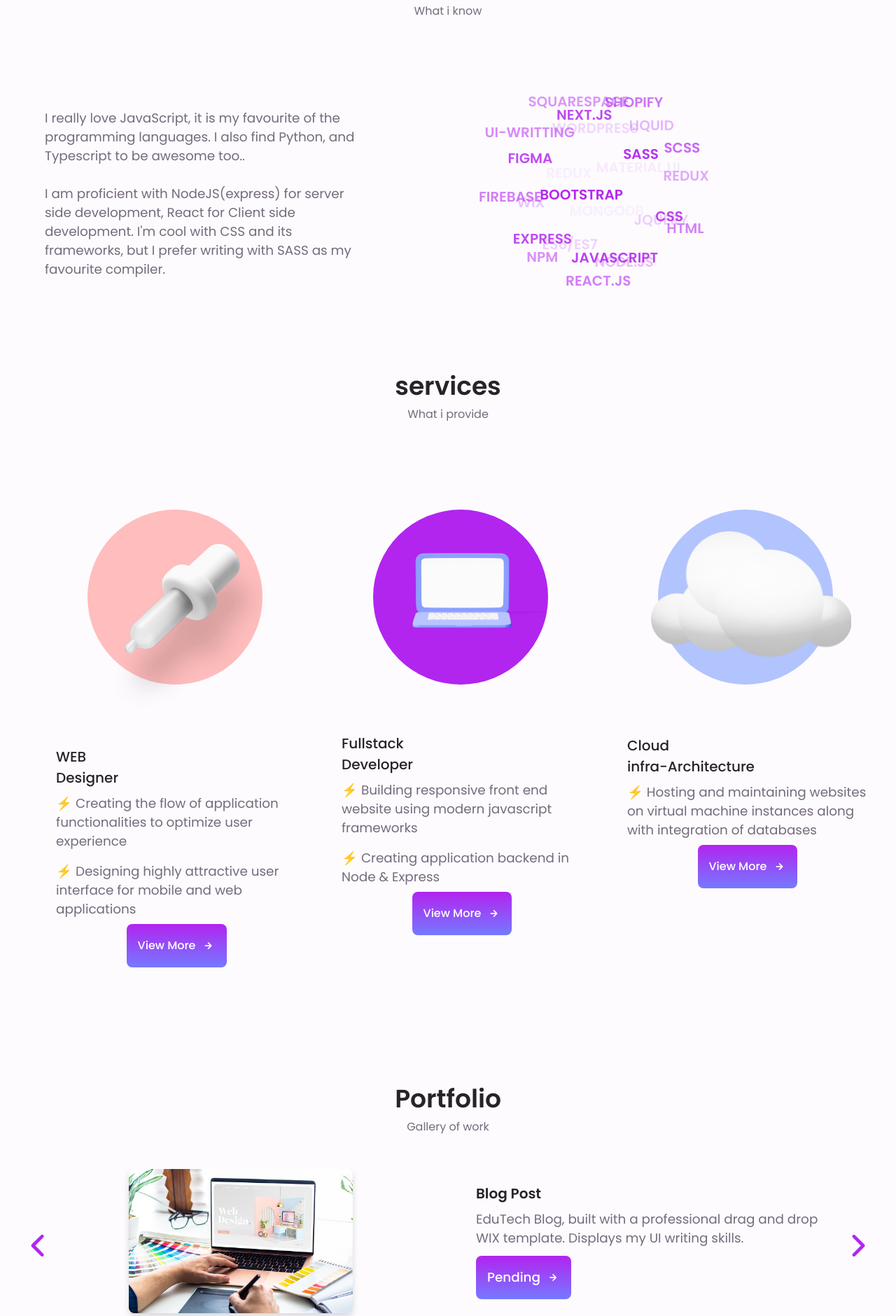
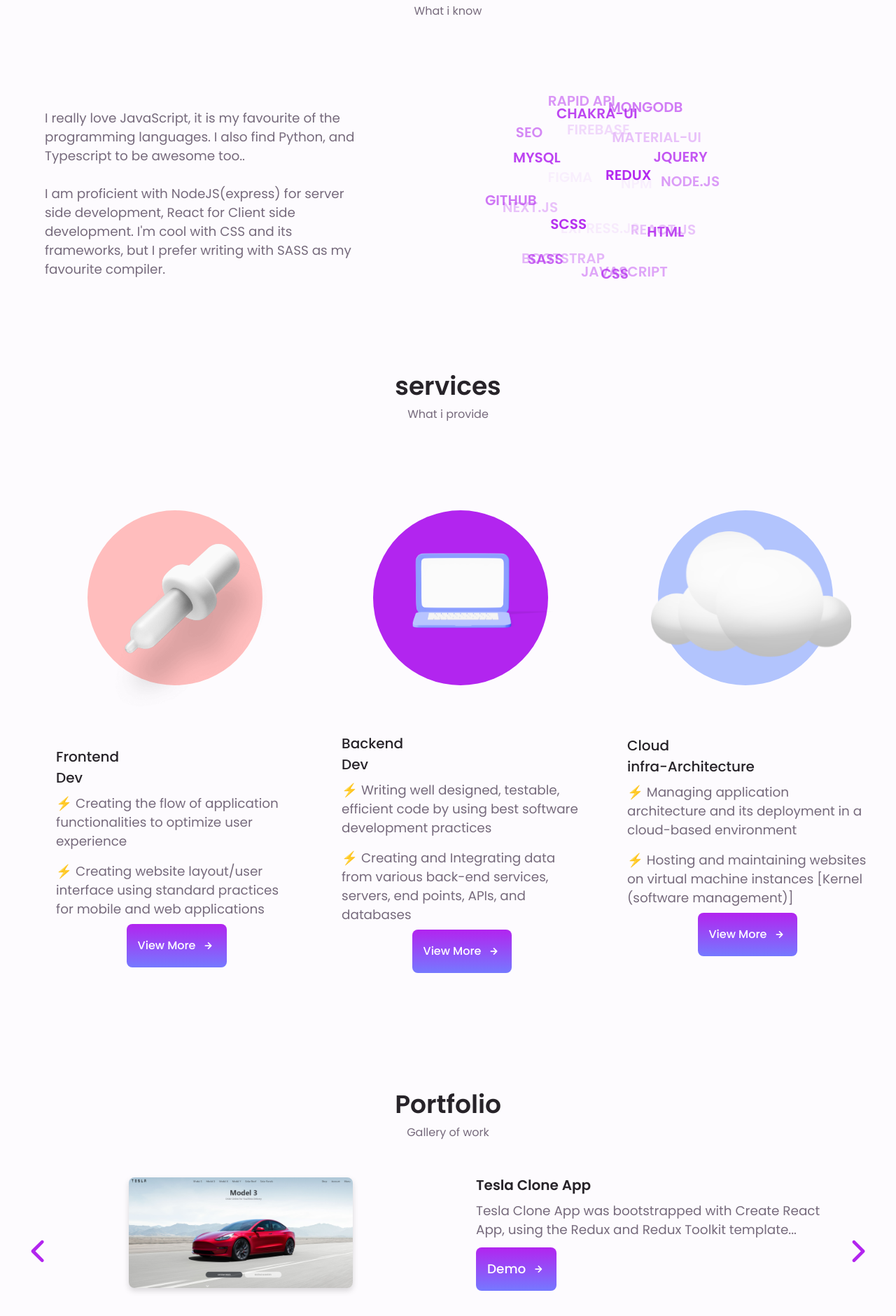
Before and after one commit to okste1234/My-ProfessionalPortfolio, a Node server app: page / in a window 1280 px wide. Shown: the part 1399-3279 px from the top of the page at 70% size. Run offline with Node 20, Linux system fonts and the light colour scheme; some libraries are stand-ins or nearby versions.

Commit message:
Adding Old Projects

```diff
--- a/server.js
+++ b/server.js
@@ -39,8 +39,8 @@ app.post('/send',(req, res)=>{
     const transporter = nodemailer.createTransport({
         service: "gmail",
         auth: {
-          user: 'okste1234@gmail.com',
-          pass: '', // generated ethereal password
+            user: 'okste1234@gmail.com',
+            pass: '', // generated ethereal password
         },
     });
 
--- a/views/index.handlebars
+++ b/views/index.handlebars
@@ -187,19 +187,19 @@
                                 label : 'CSS'
                             },
                             {
-                                label : 'JAVASCRIPT'
+                                label : 'JavaScript'
                             },
                             {
-                                label : 'REACT.JS'
+                                label : 'React.js'
                             },
                             {
-                                label : 'NODE.JS'
+                                label : 'Node.js'
                             },
                             {
-                                label : 'JQUERY'
+                                label : 'Jquery'
                             },
                             {
-                                label : 'REDUX'
+                                label : 'Redux'
                             },
                             {
                                 label : 'SCSS'
@@ -208,53 +208,45 @@
                                 label : 'SASS'
                             },
                             {
-                                label : 'BOOTSTRAP'
+                                label : 'Bootstrap'
                             },
                             {
-                                label : 'EXPRESS'
+                                label : 'Express.js'
                             },
                             {
                                 label : 'NPM'
                             },
                             {
-                                label : 'ES6/ES7'
+                                label : 'Material-UI'
                             },
                             {
-                                label : 'MONGODB'
+                                label : 'MongoDB'
                             },
                             {
-                                label : 'MATERIAL UI'
+                                label : 'Chakra-UI'
                             },
                             {
-                                label : 'LIQUID'
+                                label : 'MySQL'
                             },
                             {
-                                label : 'SHOPIFY'
+                                label : 'Github'
                             },
                             {
-                                label : 'NEXT.JS'
+                                label : 'Next.js'
                             },
                             {
                                 label : 'FIGMA'
                             },
                             {
-                                label : 'FIREBASE'
+                                label : 'Firebase'
                             },
                             {
-                                label : 'WIX'
+                                label : 'Rapid API'
                             },
                             {
-                                label : 'REDUX'
-                            },
-                            {
-                                label : 'WORDPRESS'
-                            },
-                            {
-                                label : 'SQUARESPACE'
-                            },
-                            {
-                                label : 'UI-WRITTING'
-                            },
+                                label : 'SEO'
+                            }
+
                         ]
                         const settings = {
                             entries : entries,
@@ -295,7 +287,7 @@
                     <div>
                         <div class="img-design"></div>
                         <img src="/public/assets/img/color-picker.png" alt="" class="services_img services_img-design">
-                        <h3 class="services_title">WEB <br>Designer</h3>
+                        <h3 class="services_title">Frontend<br>Dev</h3>
                         <ul>
                             <li class="services_info">
                                 <span>⚡</span>
@@ -303,7 +295,7 @@
                             </li>
                             <li class="services_info">
                                 <span>⚡</span>
-                                Designing highly attractive user interface for mobile and web applications
+                                Creating website layout/user interface using standard practices for mobile and web applications
                             </li>
                         </ul>
                     </div>
@@ -315,25 +307,25 @@
                     </div>
                     <div class="services_modal">
                         <div class="services_modal-content">
-                            <h4 class="services_modal-title">WEB <br>Designer</h4>
+                            <h4 class="services_modal-title">Frontend <br>Dev</h4>
                             <i class="uil uil-times services_modal-close"></i>
 
                             <ul class="services_modal-services grid">
                                 <li class="services_modal-service">
                                     <i class="uil uil-check-circle services_modal-icon"></i>
-                                    <p>Web page design.</p>
+                                    <p>Building responsive front end website using modern javascript frameworks and libraries.</p>
                                 </li>
                                 <li class="services_modal-service">
                                     <i class="uil uil-check-circle services_modal-icon"></i>
-                                    <p>I develop the user interface.</p>
+                                    <p>Develop the user interface.</p>
                                 </li>
                                 <li class="services_modal-service">
                                     <i class="uil uil-check-circle services_modal-icon"></i>
-                                    <p>I create your Ux element interactions.</p>
+                                    <p>Create your Ux element interactions.</p>
                                 </li>
                                 <li class="services_modal-service">
                                     <i class="uil uil-check-circle services_modal-icon"></i>
-                                    <p>I position your company brand.</p>
+                                    <p>Cooperate with web designers to match visual design intent.</p>
                                 </li>
                             </ul>
                         </div>
@@ -345,15 +337,15 @@
                         <div class="img-dev"></div>
                         <img src="/public/assets/img/laptop_2.png" alt="" class="services_img services_img-dev">
 
-                        <h3 class="services_title">Fullstack <br>Developer</h3>
+                        <h3 class="services_title">Backend <br>Dev</h3>
                         <ul>
                             <li class="services_info">
                                 <span>⚡</span>
-                                Building responsive front end website using modern javascript frameworks
+                                Writing well designed, testable, efficient code by using best software development practices
                             </li>
                             <li class="services_info">
                                 <span>⚡</span>
-                                Creating application backend in Node & Express
+                                Creating and Integrating data from various back-end services, servers, end points, APIs, and databases
                             </li>
                         </ul>
                     </div>
@@ -365,21 +357,21 @@
                     </div>
                     <div class="services_modal">
                         <div class="services_modal-content">
-                            <h4 class="services_modal-title">Fullstack <br>Developer</h4>
+                            <h4 class="services_modal-title">Backend <br>Dev</h4>
                             <i class="uil uil-times services_modal-close"></i>
 
                             <ul class="services_modal-services grid">
                                 <li class="services_modal-service">
                                     <i class="uil uil-check-circle services_modal-icon"></i>
-                                    <p>Modern responsive web page.</p>
+                                    <p>Create and maintain software documentation.</p>
                                 </li>
                                 <li class="services_modal-service">
                                     <i class="uil uil-check-circle services_modal-icon"></i>
-                                    <p>Application backend with the MERN stack.</p>
+                                    <p>Application backend with the Node.</p>
                                 </li>
                                 <li class="services_modal-service">
                                     <i class="uil uil-check-circle services_modal-icon"></i>
-                                    <p>Develop application frontend with modern JS frameworks.</p>
+                                    <p>Responsible for maintaining, expanding, and scaling your site.</p>
                                 </li>
                             </ul>
                         </div>
@@ -394,7 +386,12 @@
                         <ul>
                             <li class="services_info">
                                 <span>⚡</span>
-                                Hosting and maintaining websites on virtual machine instances along with integration of databases
+                                Managing application architecture and its deployment in a cloud-based environment
+                            </li>
+
+                            <li class="services_info">
+                                <span>⚡</span>
+                                Hosting and maintaining websites on virtual machine instances [Kernel (software management)]
                             </li>
                         </ul>
                     </div>
@@ -416,11 +413,13 @@
                                 </li>
                                 <li class="services_modal-service">
                                     <i class="uil uil-check-circle services_modal-icon"></i>
-                                    <p>Integration of databases.</p>
+                                    <p>Gathering and refining specifications and requirements based on technical needs.</p>
                                 </li>
                                 <li class="services_modal-service">
                                     <i class="uil uil-check-circle services_modal-icon"></i>
-                                    <p>I maintain websites on virtual machines.</p>
+                                    <p>Help you stay plugged into emerging technologies/industry trends
+                                        and apply them into operations and activities.
+                                    </p>
                                 </li>
                             </ul>
                         </div>
@@ -437,7 +436,64 @@
 
             <div class="portfolio_container container swiper mySwiper">
                 <div class="swiper-wrapper">
+
                     <!----------PORTFOLIO 1---------------->
+                    <div class="portfolio_content grid swiper-slide">
+                        <img src="/public/assets/img/Restate.png" alt="" class="portfolio_img">
+
+                        <div class="portfolio_data">
+                            <h3 class="portfolio_title">Cottage Real Estate App</h3>
+                            <p class="portfolio_description">This is a [Next.js] Real Estate Application.
+                                Cottage allows to Rent and Buy Apartments at various locations. Styled with Chakra-UI.
+                            </p>
+                            <div class="img_cover">
+                                <a href="https://adekunlestephen-cottage-real-estate.vercel.app" class="button button-flex button-small portfolio_button"
+                                    target="_blank">
+                                    Demo
+                                    <i class="uil uil-arrow-right button_icon"></i>
+                                </a>
+                            </div>
+                        </div>
+                    </div>
+
+                    <!----------PORTFOLIO 2---------------->
+                    <div class="portfolio_content grid swiper-slide">
+                        <img src="/public/assets/img/Gym.png" alt="" class="portfolio_img">
+
+                        <div class="portfolio_data">
+                            <h3 class="portfolio_title">Fitness Gym App</h3>
+                            <p class="portfolio_description">A modern day fitness react application that fetches data
+                                using Rapid and styled with Material-UI.
+                            </p>
+                            <div class="img_cover">
+                                <a href="https://adekunlestephen-fitness-gym-app.vercel.app" class="button button-flex button-small portfolio_button"
+                                    target="_blank">
+                                    Demo
+                                    <i class="uil uil-arrow-right button_icon"></i>
+                                </a>
+                            </div>
+                        </div>
+                    </div>
+
+                    <!----------PORTFOLIO 3---------------->
+                    <div class="portfolio_content grid swiper-slide">
+                        <img src="/public/assets/img/MovieLand.png" alt="" class="portfolio_img">
+
+                        <div class="portfolio_data">
+                            <h3 class="portfolio_title">MovieLand</h3>
+                            <p class="portfolio_description">A React Application that searches for all available Imdb Movies you can think of.
+                            </p>
+                            <div class="img_cover">
+                                <a href="https://okste1234.github.io/movieland-react-search-app" class="button button-flex button-small portfolio_button"
+                                    target="_blank">
+                                    Demo
+                                    <i class="uil uil-arrow-right button_icon"></i>
+                                </a>
+                            </div>
+                        </div>
+                    </div>
+
+                    <!----------PORTFOLIO 4---------------->
                     <div class="portfolio_content grid swiper-slide">
                         <img src="/public/assets/img/Screenshot (63).png" alt="" class="portfolio_img">
 
@@ -457,18 +513,18 @@
                             </div>
                         </div>
                     </div>
-                    <!---------------PORTFOLIO 2------------------>
+                    <!---------------PORTFOLIO 5------------------>
                     <div class="portfolio_content grid swiper-slide">
 
                         <img src="/public/assets/img/Screenshot (49).png" alt="" class="portfolio_img">
 
                         <div class="portfolio_data">
-                            <h3 class="portfolio_title">Framework Website</h3>
+                            <h3 class="portfolio_title">Travelling Site</h3>
                             <p class="portfolio_description">TravelsGo!, a travelling agency website built
-                                using a free and open source frontend development framework.
+                                using a free and open source frontend development framework(Bootstrap).
                             </p>
                             <div class="img_cover">
-                                <a href="https://travelsgo.netlify.app/"
+                                <a href="https://travelsgo.netlify.app"
                                 class="button button-flex button-small portfolio_button"
                                 target="_blank">
                                     Demo
@@ -478,7 +534,7 @@
                         </div>
                     </div>
 
-                    <!---------------PORTFOLIO 3------------------>
+                    <!---------------PORTFOLIO 6------------------>
                     <div class="portfolio_content grid swiper-slide">
 
                         <img src="/public/assets/img/kevin-bhagat-zNRITe8NPqY-unsplash.jpg" alt="" class="portfolio_img">
@@ -489,7 +545,7 @@
                                 deployed to run a successful hosting ability, and creativity.
                             </p>
                             <div class="img_cover">
-                                <a href="https://adekunlestephen-testing-host.netlify.app/"
+                                <a href="https://adekunlestephen-testing-host.netlify.app"
                                 target="_blank" class="button button-flex button-small portfolio_button">
                                     Demo
                                     <i class="uil uil-arrow-right button_icon"></i>
@@ -497,47 +553,63 @@
                             </div>
                         </div>
                     </div>
-                    <!---------------PORTFOLIO 4------------------>
+                    <!---------------PORTFOLIO 7------------------>
                     <div class="portfolio_content grid swiper-slide">
 
                         <img src="/public/assets/img/responsive.jpg" alt="" class="portfolio_img">
 
                         <div class="portfolio_data">
-                            <h3 class="portfolio_title">Crud Application</h3>
-                            <p class="portfolio_description">A Netflix Clone react project. An application
-                                capable of creating, reading, updating and deleting data.
+                            <h3 class="portfolio_title">Blog [Crud Application]</h3>
+                            <p class="portfolio_description">A Blog MERN Application project. An application where
+                                capable of creating, reading, updating and deleting data (post or accounts).
                             </p>
 
-                            <a href="#" class="button button-flex button-small portfolio_button"
+                            <a href="https://github.com/okste1234/MERN-blog-api" class="button button-flex button-small portfolio_button"
                             target="_blank">
-                                Pending
+                                Codes
                                 <i class="uil uil-arrow-right button_icon"></i>
                             </a>
 
                         </div>
                     </div>
 
-                    <!---------------PORTFOLIO 5------------------>
+                    <!---------------PORTFOLIO 8------------------>
                     <div class="portfolio_content grid swiper-slide">
 
-                        <img src="/public/assets/img/design.jpg" alt="" class="portfolio_img">
+                        <img src="/public/assets/img/Scores.png" alt="" class="portfolio_img">
 
                         <div class="portfolio_data">
-                            <h3 class="portfolio_title">Blog Post</h3>
-                            <p class="portfolio_description">EduTech Blog, built with a professional drag
-                                and drop WIX template. Displays my UI writing skills.
+                            <h3 class="portfolio_title">Game Scores Board</h3>
+                            <p class="portfolio_description">A contemporary scoreboard that displays the results
+                                and the difference in victories between the teams playing at home and away on the day of your game.
+                                Built in a way to make JS easy to learn.
                             </p>
 
-                            <a href="#" class="button button-flex button-small portfolio_button"
+                            <a href="https://basketballscores.netlify.app" class="button button-flex button-small portfolio_button"
                             target="_blank">
-                                Pending
+                                Demo
                                 <i class="uil uil-arrow-right button_icon"></i>
                             </a>
 
                         </div>
+                    </div><!----------PORTFOLIO 9---------------->
+                    <div class="portfolio_content grid swiper-slide">
+                        <img src="/public/assets/img/Tesla.png" alt="" class="portfolio_img">
+
+                        <div class="portfolio_data">
+                            <h3 class="portfolio_title">Tesla Clone App</h3>
+                            <p class="portfolio_description">Tesla Clone App was bootstrapped with Create React App,
+                                using the Redux and Redux Toolkit template...
+                            </p>
+                            <div class="img_cover">
+                                <a href="https://okste-tesla-clone.netlify.app" class="button button-flex button-small portfolio_button"
+                                    target="_blank">
+                                    Demo
+                                    <i class="uil uil-arrow-right button_icon"></i>
+                                </a>
+                            </div>
+                        </div>
                     </div>
-
-
 
                 </div>
                 <div class="swiper-button-next">
```
Also changed, not shown: public/assets/img/Blog.png (added), public/assets/img/Gym.png (added), public/assets/img/MovieLand.png (added), public/assets/img/Restate.png (added), public/assets/img/Scores.png (added), public/assets/img/Tesla.png (added).
